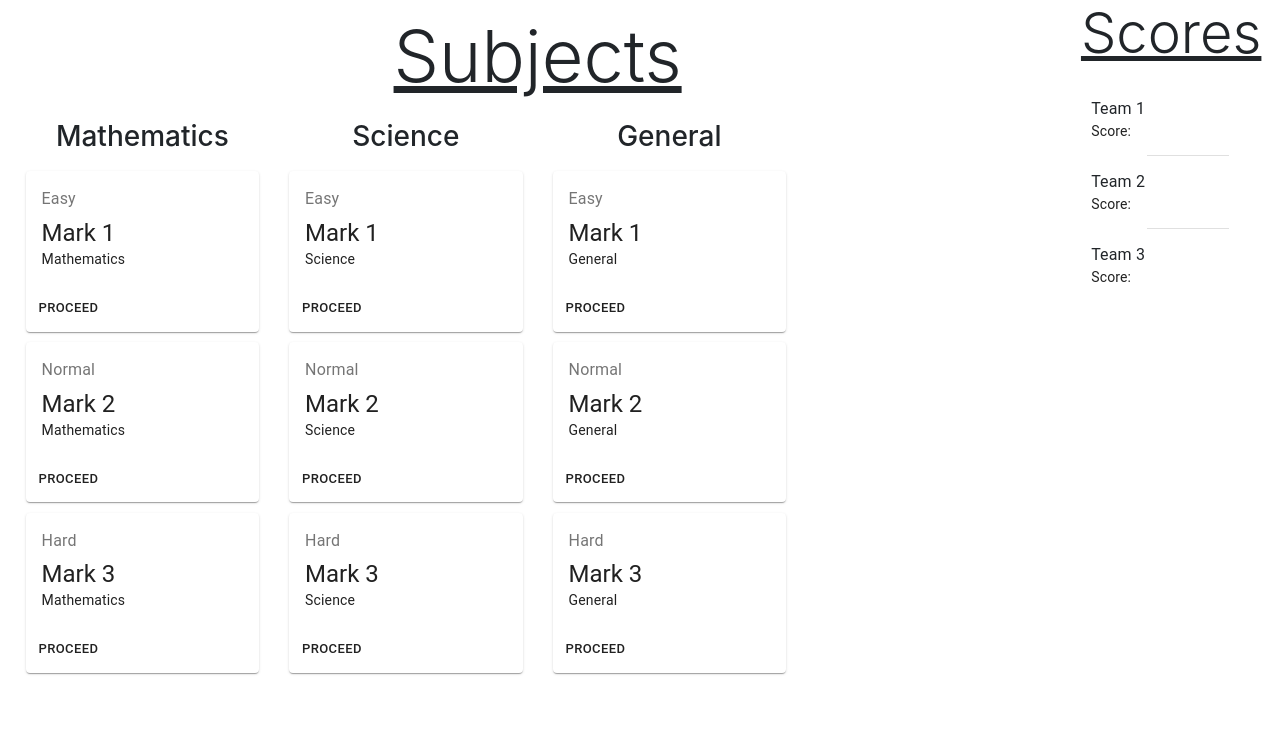
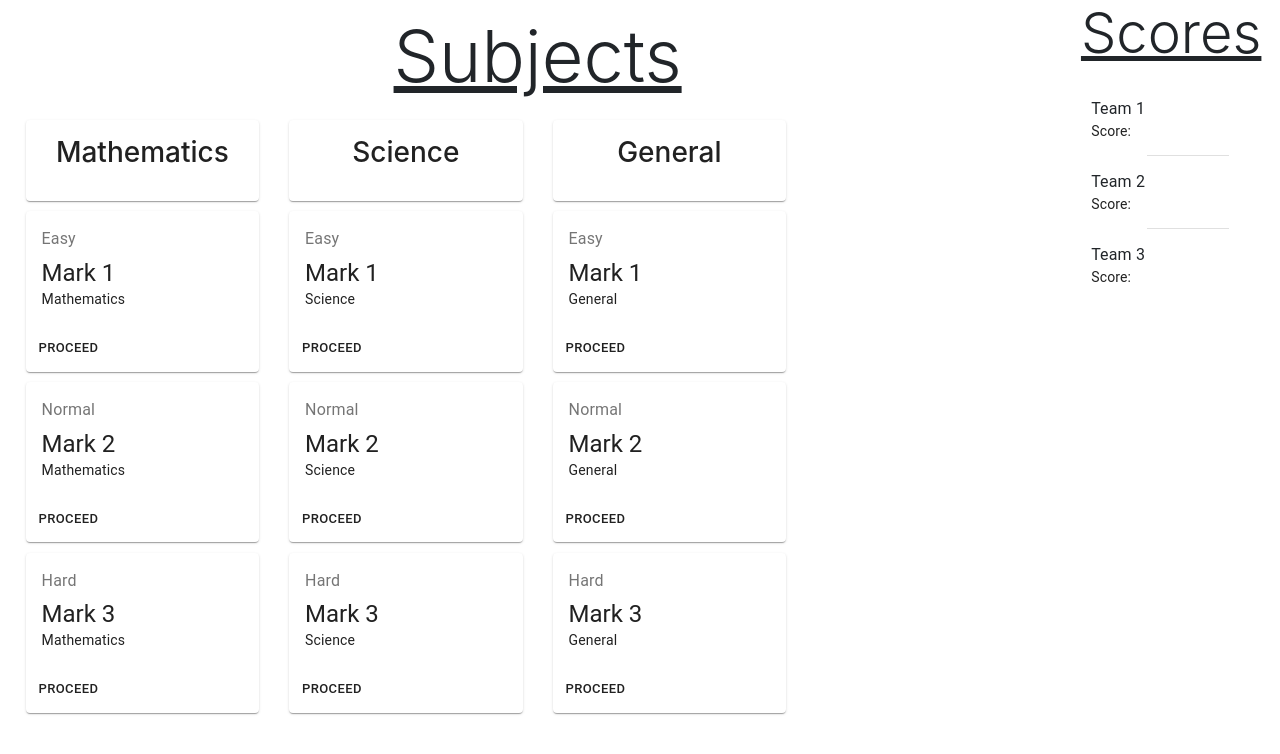
Before and after one commit to SkywalkerZ/test-deploy, a React (Create React App) app: page /option in a window 1280 px wide. Shown: the top 754 px of the page. Built offline with nearby package versions, Linux system fonts and the light colour scheme.

Commit message:
added card to subject

```diff
--- a/src/components/option.jsx
+++ b/src/components/option.jsx
@@ -52,14 +52,24 @@ export default class Option extends Component {
           </div>
           <Row id="rowSub">
             <div className="col-12 col-xs-12 col-sm-12 col-md-3 col-lg-3 text-center">
-              <h3>Mathematics</h3>
+              <Card className={useStyles.root}>
+                <CardContent>
+                  <h3>Mathematics</h3>
+                </CardContent>
+              </Card>
             </div>
             <div className="col-12 col-xs-12 col-sm-12 col-md-3 col-lg-3 text-center">
-              <h3>Science</h3>
-            </div>
+              <Card className={useStyles.root}>
+                <CardContent>
+                  <h3>Science</h3>
+                </CardContent>
+              </Card>            </div>
             <div className="col-12 col-xs-12 col-sm-12 col-md-3 col-lg-3 text-center">
-              <h3>General</h3>
-            </div>
+              <Card className={useStyles.root}>
+                <CardContent>
+                  <h3>General</h3>
+                </CardContent>
+              </Card>            </div>
           </Row>
           <Row id="row1">
             <div className="col-12 col-xs-12 col-sm-12 col-md-3 col-lg-3" id="mark1-a">
```
